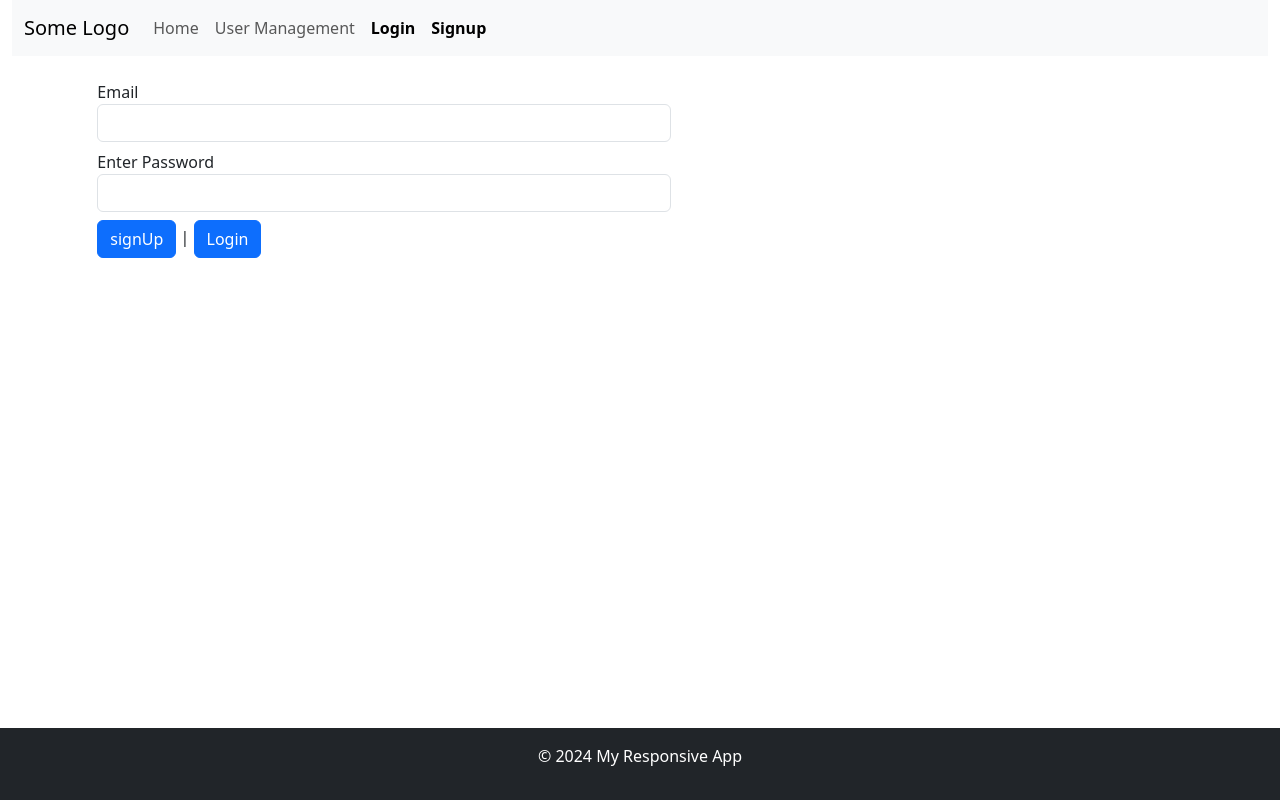
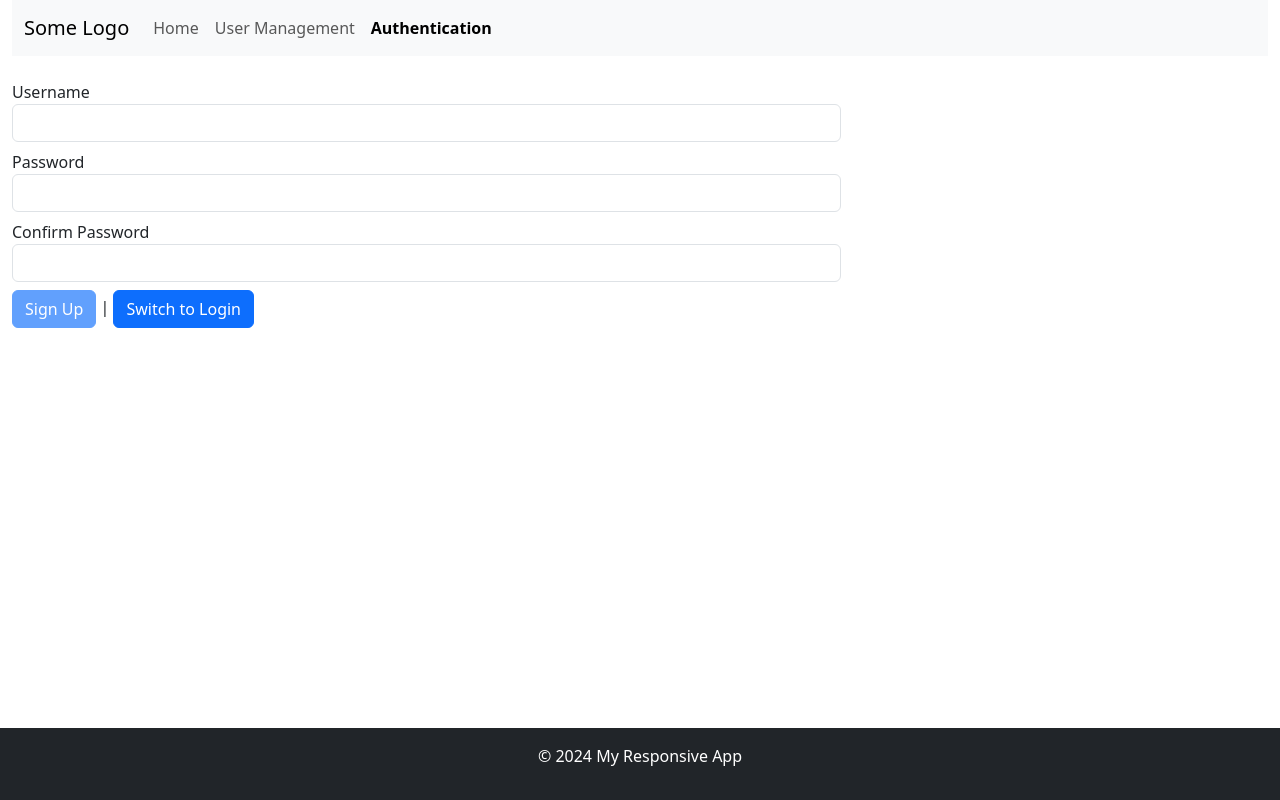
Before and after one commit to sudhakar-dhayalan/full_stack_practice, an Angular app: page /auth in a window 1280 px wide. Built offline with nearby package versions, Linux system fonts and the light colour scheme; no server answers.

Commit message:
feat: added validators to authentication form

```diff
--- a/src/app/authenticate/authenticate.component.html
+++ b/src/app/authenticate/authenticate.component.html
@@ -1,40 +1,89 @@
-<div class="row">
-  <div class="center">
-
-    <form #authForm="ngForm">
+<div class="center-auth">
+  <form #authForm="ngForm" class="form">
+    <!-- Username -->
     <div class="form-group mb-2">
-        <label for="email">Email</label>
+      <label for="userName">Username</label>
       <input
         type="text"
         id="userName"
         class="form-control"
         ngModel
         name="userName"
+        required
+        minlength="5"
+        #userName="ngModel"
       />
+      <span *ngIf="userName.touched && userName.invalid && userName.errors" class="error-txt">
+        <ng-container *ngIf="userName.errors['required']">
+          Username is required.
+        </ng-container>
+        <ng-container *ngIf="userName.errors['minlength']">
+          Username must be at least 5 characters long.
+        </ng-container>
+      </span>
     </div>
 
+    <!-- Password -->
     <div class="form-group mb-2">
-        <label for="password">Enter Password</label>
+      <label for="password">Password</label>
       <input
         type="password"
         id="password"
         class="form-control"
         ngModel
         name="password"
+        required
+        minlength="8"
+        [pattern]="passwordPattern"
+        #password="ngModel"
       />
+      <span *ngIf="password.touched && password.invalid && password.errors" class="error-txt">
+        <ng-container *ngIf="password.errors['required']">
+          Password is required.
+        </ng-container>
+        <ng-container *ngIf="password.errors['minlength']">
+          Password must be at least 8 characters long.
+        </ng-container>
+        <ng-container *ngIf="password.errors['pattern']">
+          Password must contain at least 1 number, 1 special character, and 1 uppercase letter.
+        </ng-container>
+      </span>
     </div>
 
+    <!-- Confirm Password -->
+    <div class="form-group mb-2" *ngIf="isSignUpMode">
+      <label for="confirmPassword">Confirm Password</label>
+      <input
+        type="password"
+        id="confirmPassword"
+        class="form-control"
+        ngModel
+        name="confirmPassword"
+        required
+        #confirmPassword="ngModel"
+      />
+      <span
+        *ngIf="confirmPassword.touched && (confirmPassword.invalid || password.value !== confirmPassword.value)"
+        class="error-txt"
+      >
+        <ng-container *ngIf="confirmPassword.errors && confirmPassword.errors['required']">
+          Confirm password is required.
+        </ng-container>
+        <ng-container *ngIf="password.value !== confirmPassword.value">
+          Passwords must match.
+        </ng-container>
+      </span>
+    </div>
+
+    <!-- Submit Button -->
     <div>
-        <button class="btn btn-primary" type="submit">
-          signUp
-            <!-- {{ isSignUpMode ? 'Sign Up' : 'Login' }} -->
-        </button> |
-        <button class="btn btn-primary" type="button">
-            <!-- Switch to {{ isSignUpMode ? 'Login' : 'Sign Up' }} -->
-             Login
+      <button class="btn btn-primary" type="submit" [disabled]="!authForm.valid">
+        {{ isSignUpMode ? 'Sign Up' : 'Login' }}
+      </button>
+      |
+      <button class="btn btn-primary" type="button" (click)="onSwitch()">
+        Switch to {{ isSignUpMode ? 'Login' : 'Sign Up' }}
       </button>
     </div>
   </form>
-
 </div>
-</div>
--- a/src/app/authenticate/authenticate.component.ts
+++ b/src/app/authenticate/authenticate.component.ts
@@ -1,3 +1,4 @@
+import { NgIf } from '@angular/common';
 import { Component } from '@angular/core';
 import { FormsModule } from '@angular/forms';
 import { RouterModule } from '@angular/router';
@@ -5,8 +6,15 @@ import { RouterModule } from '@angular/router';
 @Component({
   selector: 'app-authenticate',
   standalone: true,
-  imports: [RouterModule, FormsModule],
+  imports: [RouterModule, FormsModule, NgIf],
   templateUrl: './authenticate.component.html',
   styleUrls: ['./authenticate.component.scss'],
 })
-export class AuthenticateComponent {}
+export class AuthenticateComponent {
+  isSignUpMode = true;
+  passwordPattern = /^(?=.*[A-Za-z])(?=.*\d)(?=.*[@$!%*?&#])[A-Za-z\d@$!%*?&#]{8,}$/;
+
+  onSwitch() {
+    this.isSignUpMode = !this.isSignUpMode;
+  }
+}
--- a/src/app/header/header.component.html
+++ b/src/app/header/header.component.html
@@ -21,10 +21,7 @@
           <a class="nav-link" routerLink="user-management">User Management</a>
         </li>
         <li class="nav-item" routerLinkActive="active">
-          <a class="nav-link" routerLink="auth">Login</a>
-        </li>
-        <li class="nav-item" routerLinkActive="active">
-          <a class="nav-link" routerLink="auth">Signup</a>
+          <a class="nav-link" routerLink="auth">Authentication</a>
         </li>
       </ul>
     </div>
```
Lines whose indentation alone changed are shown as unchanged.
